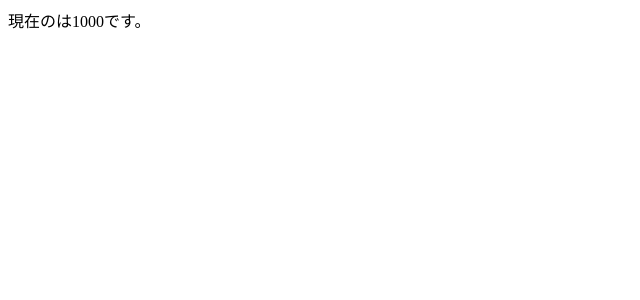
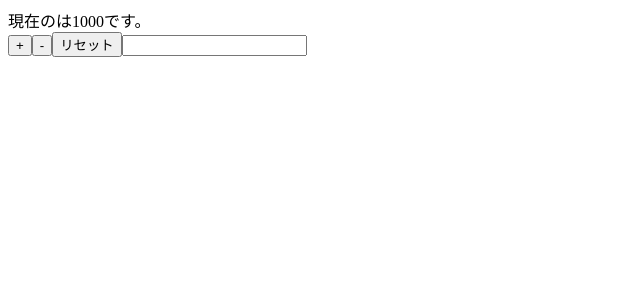
Before and after one commit to gonta1026/react_hooks_redux, a React (Create React App) app: page / in a window 1280 px wide. Shown: the top 300 px of the page, without its empty margins (0-640 px from the left). Built offline with nearby package versions, Linux system fonts and the light colour scheme.

Commit message:
implements fix

```diff
--- a/src/App.js
+++ b/src/App.js
@@ -1,21 +1,26 @@
 import React, {useState} from 'react';
 
-const App = ({initName, initPrice}) => {
-  const [name, SetName] = useState(initName);
-  const [price, SetPrice] = useState(initPrice);
+const App = (props) => {
+  const [state, SetState] = useState(props);
+  console.log(state)
+  const { name, price } = state
   return (
     <>
       <div>
         現在の{name}は{price}です。
       </div>
+      <button onClick={() => SetState({...state, price: price + 1})}> +</button>
+      <button onClick={() => SetState({...state, price: price - 1})}> -</button>
+      <button onClick={() => SetState(props)}>リセット</button>
+      <input type="text" value={name} onChange={(e) => SetState({...state, name: e.target.value})}/>
     </>
 
   );
 }
 
 App.defaultProps = {
-  initName: "",
-  initPrice: 1000
+  name: "",
+  price: 1000
 }
 
 export default App;
```
